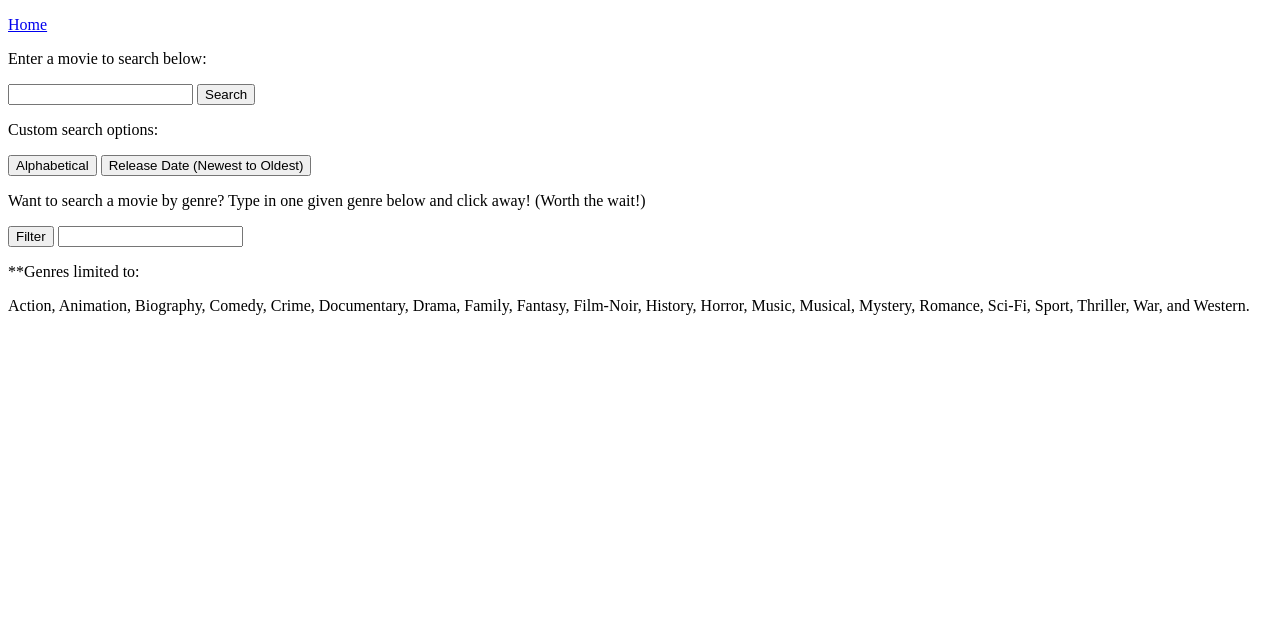
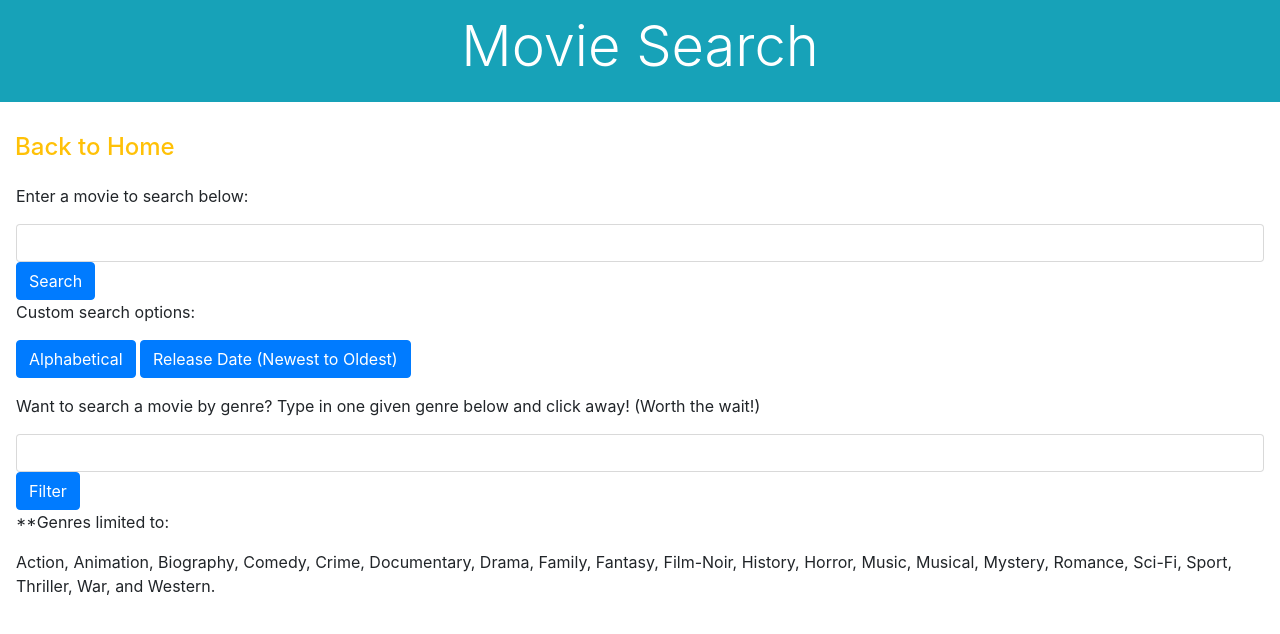
Before and after one commit to dixitaayush8/CMPE131_Moovify_Team12, a Django app: page /search/ in a window 1280 px wide. Shown: the top 634 px of the page. Run offline with Django 3.2, Linux system fonts and the light colour scheme; parts of the project's set-up code (start-up, migrations or seed data) failed here and were passed over; some libraries are stand-ins or nearby versions.

Commit message:
Updated Search Page

```diff
--- a/movies/templates/search.html
+++ b/movies/templates/search.html
@@ -1,6 +1,14 @@
 <!DOCTYPE html>
 <html>
 	<head>
+		<link rel="stylesheet" href="https://maxcdn.bootstrapcdn.com/bootstrap/4.0.0-beta/css/bootstrap.min.css" integrity="sha384-/Y6pD6FV/Vv2HJnA6t+vslU6fwYXjCFtcEpHbNJ0lyAFsXTsjBbfaDjzALeQsN6M" crossorigin="anonymous">
+
+		<script src="https://maxcdn.bootstrapcdn.com/bootstrap/4.0.0-beta/js/bootstrap.min.js" integrity="sha384-h0AbiXch4ZDo7tp9hKZ4TsHbi047NrKGLO3SEJAg45jXxnGIfYzk4Si90RDIqNm1" crossorigin="anonymous"></script>
+
+		<blockquote class="blockquote text-center">
+			<div class="p-3 mb-2 bg-info text-white"> <h4 class="display-4">Movie Search</h4> </div>
+		</blockquote>
+
 		<title>Search for a Movie</title>
 		<style>
 			img {
@@ -9,22 +17,36 @@
 		</style>
 		</head>
 		<body>
-			<p><a href="/">Home</a></p>
-			<form name="some" method = "GET" action="/search">
-			<div class="form-group">
-				<p>Enter a movie to search below:</p>
-				<input class="form-control" type="text" name="q" value="{{ request.GET.q }}">
-				<input type="submit" value="Search" class="btn btn-default" name = "r">
+			<div class="container-fluid">
+				<div class="row justify-content-start">
+					<div class = "col-4">
+						<p><a class = "text-warning" href="/"> <h4> Back to Home </h4></a></p>
+					</div>
+				</div>
 			</div>
+			<nav class="navbar navbar-light bg-faded">
+				<form name="some" method = "GET" action="/search">
+					<!-- <div class="form-group"> -->
+					<p>Enter a movie to search below:</p>
+					<input class="form-control" type="text" name="q" value="{{ request.GET.q }}">
+					<input type="submit" value="Search" class="btn btn-primary" name = "r">
+					<!-- </div> -->
+
 			<p>Custom search options: </p>
-			<input type="submit" value="Alphabetical" name="p">
-			<input type="submit" value="Release Date (Newest to Oldest)" name="n">
+			<input class = "btn btn-primary" type="submit" value="Alphabetical" name="p">
+			<input class = "btn btn-primary" type="submit" value="Release Date (Newest to Oldest)" name="n">
+			<p></p>
+
 			<p>Want to search a movie by genre? Type in one given genre below and click away! (Worth the wait!) </p>
-			<input type="submit" value="Filter" name="g">
-			<input class="form-control" type="text" name="l" value="{{ request.GET.l }}">
-			<p>**Genres limited to:
+
+
+				<input class="form-control" type="text" name="l" value="{{ request.GET.l }}">
+				<input type="submit" value="Filter" class = "btn btn-primary" name="g">
+
+			<p>**Genres limited to: </p>
 				<p>Action, Animation, Biography, Comedy, Crime, Documentary, Drama, Family, Fantasy, Film-Noir, History, Horror, Music, Musical, Mystery, Romance, Sci-Fi, Sport, Thriller, War, and Western.</p>
 			</form>
+		</nav>
 			{% if search == True %}
 			{% if moviesData == "errorOne" %}
 			<h3>No movies to display</h3>
@@ -34,10 +56,26 @@
 			<h3>Genre does not match with the movie.</h3>
 			{% else %}
 			{% for m in moviesData %}
-			<img src="{{m.bigposter}}" width=100>
-			<h3><a href="/movie/{{m.movie_id}}" name = "clicked">{{m.title}}</a></h3>
-			<p>{{m.release_date}}</p>
-			<p>{{m.genre}}</p>
+
+			<div class="container-fluid">
+				<div class="media">
+					<div class="media-left">
+						<a href="#">
+							<img src="{{m.bigposter}}" class="rounded" width=100>
+							<p></p>
+						</a>
+					</div>
+
+					<div class="media-body">
+						<div class="col col-md-auto">
+							<h4 class= "media-heading"> <a href="/movie/{{m.movie_id}}" name = "clicked">{{m.title}}</a></h4>
+							<p>{{m.release_date}}</p>
+							<p>{{m.genre}}</p>
+						</div>
+					</div>
+				</div>
+			</div>
+
 			{% endfor %}
 			{% endif %}
 			{% endif %}
```
